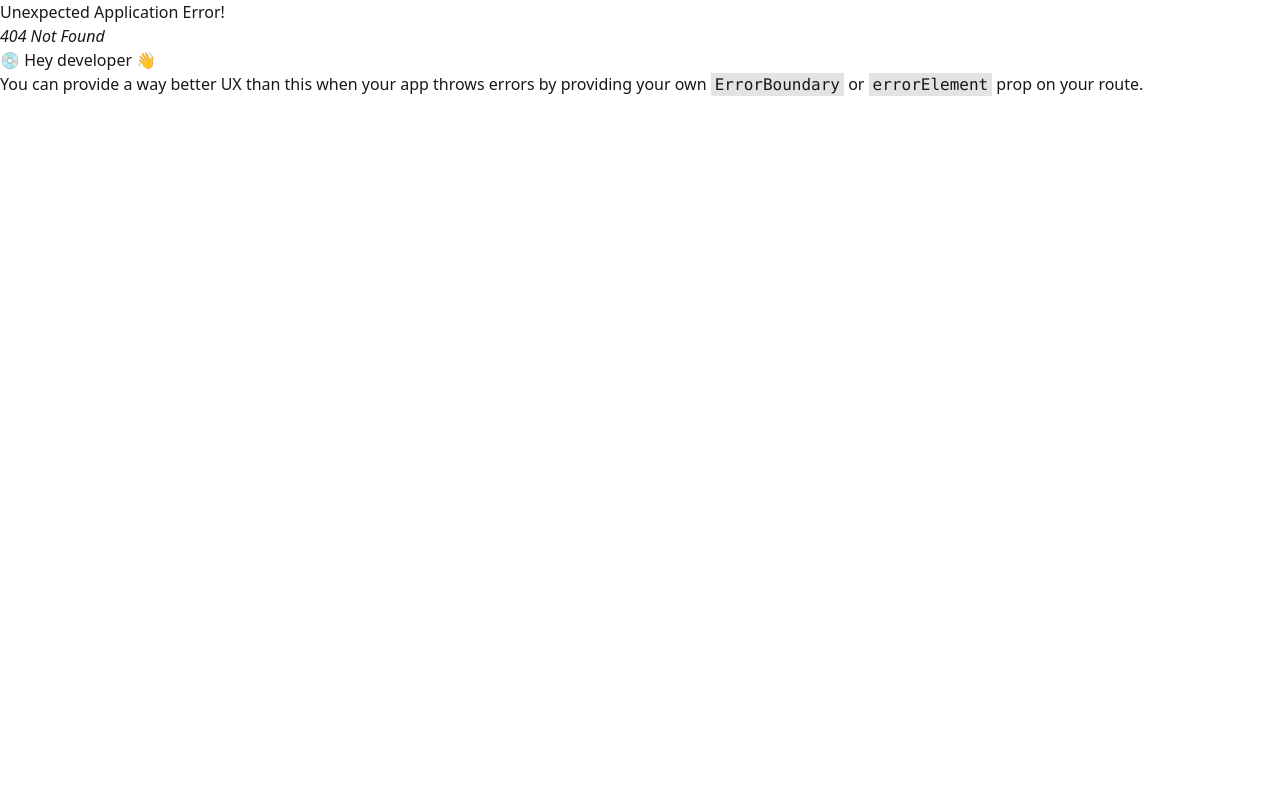
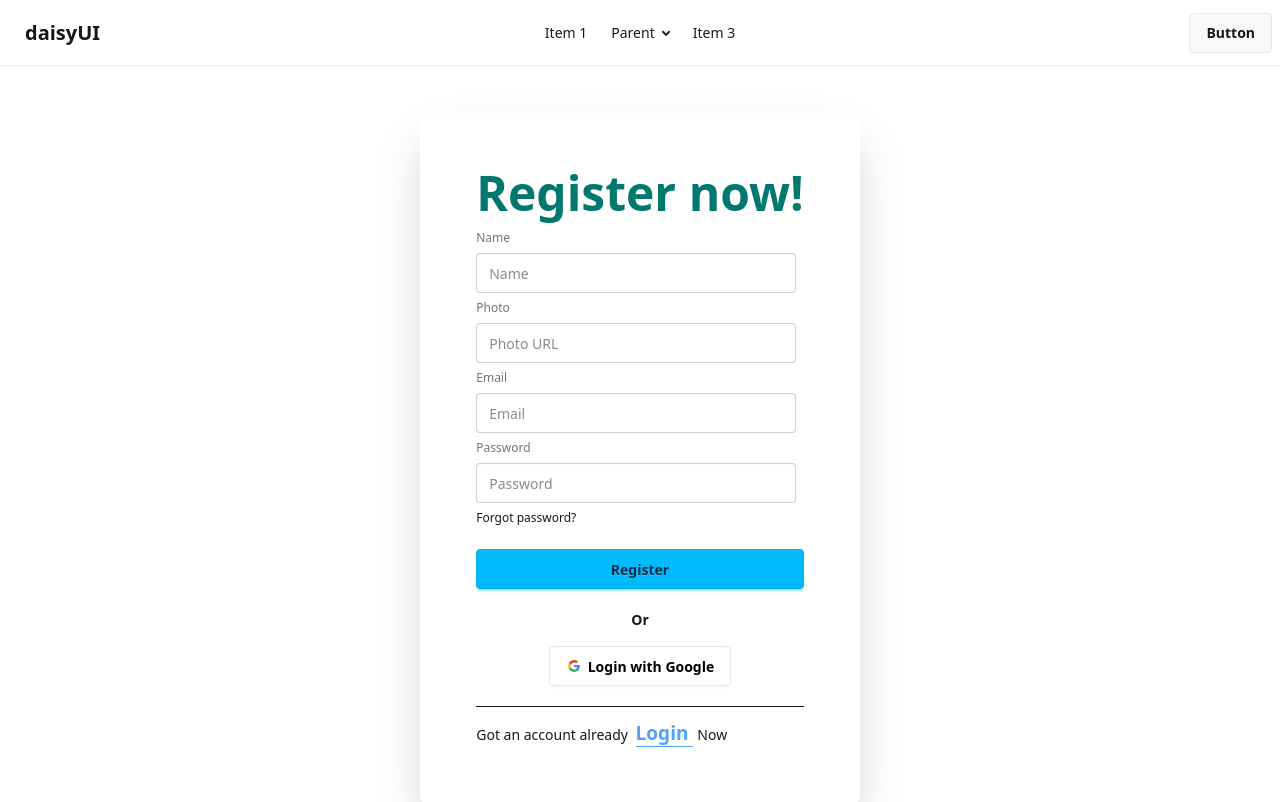
Before and after one commit to itzmun2811/jet_trove-package_booking_website, a React (Vite) app: page /register in a window 1280 px wide. Before the commit this address had no page. Shown: the top 802 px of the page. Built offline with nearby package versions, Linux system fonts and the light colour scheme.

Commit message:
added register page

```diff
--- /dev/null
+++ b/src/pages/Login.jsx
@@ -0,0 +1,11 @@
+import React from 'react';
+
+const Login = () => {
+    return (
+        <div>
+
+        </div>
+    );
+};
+
+export default Login;
--- /dev/null
+++ b/src/pages/Register.jsx
@@ -0,0 +1,56 @@
+import React from 'react';
+import { Link } from 'react-router';
+
+const Register = () => {
+
+    const handleSubmit =(e)=>{
+      e.preventDefault();
+      const form =e.target;
+      const name=form.name.value;
+      const photo=form.photo.value;
+      const email=form.email.value;
+      const password=form.password.value;
+      console.log(name,email,photo,password);
+
+    }
+    return (
+ <div className="hero w-11/12 mx-auto ">
+
+  <form onSubmit={handleSubmit}>
+<div className="card bg-base-100 lg:mt-12 lg:mb-12 shadow-2xl p-8">
+      <div className="card-body">
+         <h1 className="text-5xl text-teal-700 font-bold">Register now!</h1>
+        <fieldset className="fieldset">
+          <label className="label">Name</label>
+          <input type="text" name='name' className="input" placeholder="Name" />
+          <label className="label">Photo</label>
+          <input type="text" name='photo' className="input" placeholder="Photo URL" />
+          <label className="label">Email</label>
+          <input type="email" name='email' className="input" placeholder="Email" />
+          <label className="label">Password</label>
+          <input type="password" name='password' className="input" placeholder="Password" />
+          <div><a className="link link-hover">Forgot password?</a></div>
+          <button type='submit' className="btn btn-info mt-4">Register</button>
+        </fieldset>
+
+        <p className='text-center my-2 font-semibold'>Or</p>
+                <div className='flex items-center justify-center'>
+                <button className="btn bg-white text-black ">
+                <svg aria-label="Google logo" width="16" height="16" xmlns="http://www.w3.org/2000/svg" viewBox="0 0 512 512"><g><path d="m0 0H512V512H0" fill="#fff"></path><path fill="#34a853" d="M153 292c30 82 118 95 171 60h62v48A192 192 0 0190 341"></path><path fill="#4285f4" d="m386 400a140 175 0 0053-179H260v74h102q-7 37-38 57"></path><path fill="#fbbc02" d="m90 341a208 200 0 010-171l63 49q-12 37 0 73"></path><path fill="#ea4335" d="m153 219c22-69 116-109 179-50l55-54c-78-75-230-72-297 55"></path></g></svg>
+                                 Login with Google
+               </button>
+                </div>
+   <p className='border-t mt-3 pt-3'>Got an account already <Link to="/Login" className='text-blue-400 font-bold m-1 border-b text-[19px]'>Login </Link>Now</p>
+
+
+      </div>
+    </div>
+
+  </form>
+
+  </div>
+
+    );
+};
+
+export default Register;
```
Also changed, not shown: src/router/router.jsx (+13 -0 lines).
